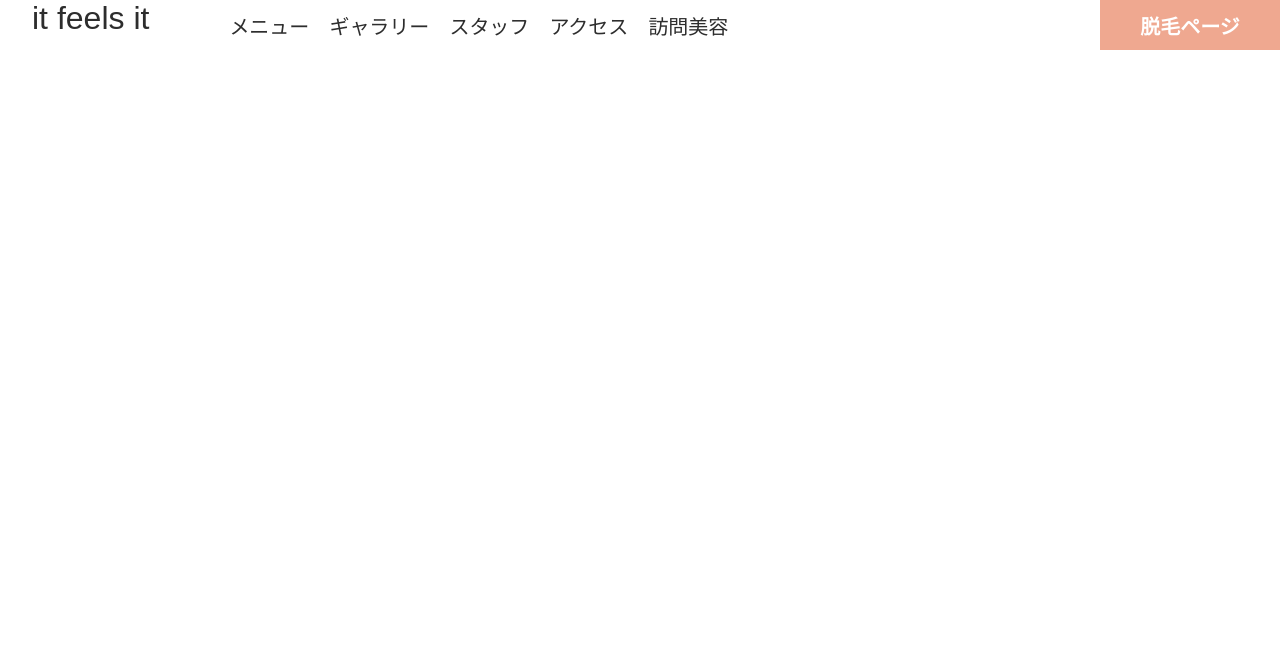
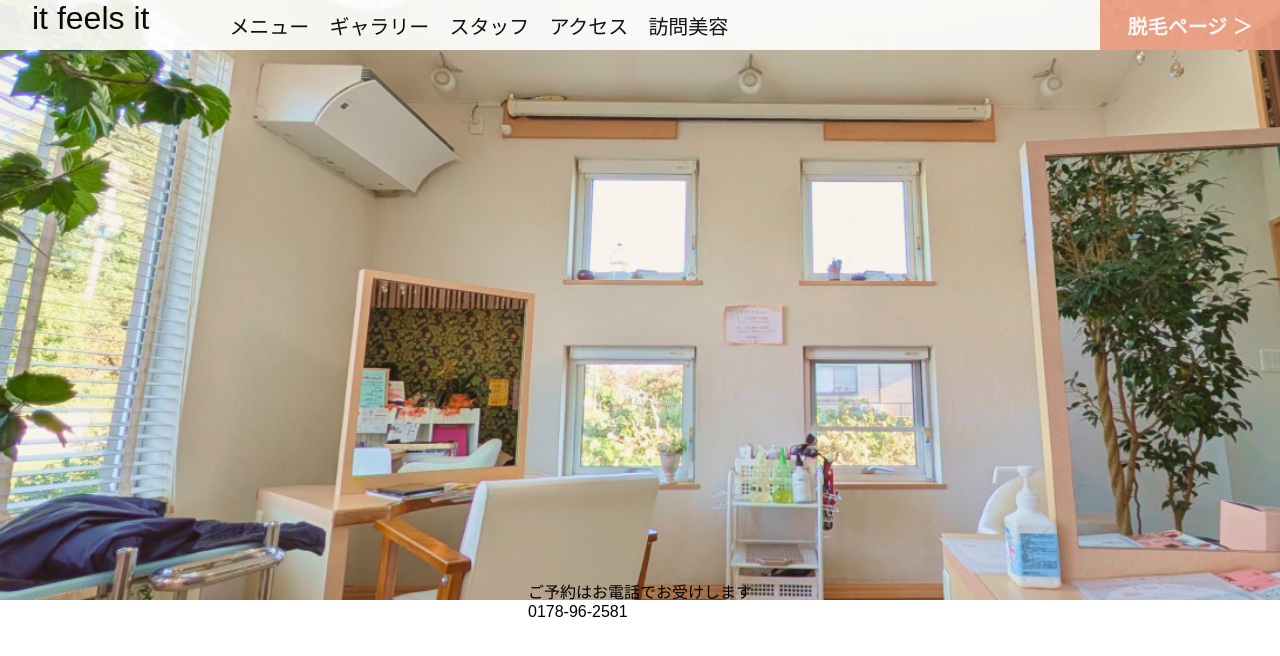
Before and after one commit to yuka-sawamura/HP_it_feels_it, a Next.js app: page / in a window 1280 px wide. Shown: the top 656 px of the page. Built offline with nearby package versions, Linux system fonts and the light colour scheme.

Commit message:
header toppage ittan

```diff
--- a/src/components/Header.tsx
+++ b/src/components/Header.tsx
@@ -17,7 +17,7 @@ const Header = () => {
           </div>
         </div>
         <div className="itit_header_pages-group">
-          <div className="itit_header_pages">脱毛ページ</div>
+          <div className="itit_header_pages">脱毛ページ ＞</div>
         </div>
       </div>
     </header>
--- a/src/pages/_app.tsx
+++ b/src/pages/_app.tsx
@@ -1,6 +1,25 @@
 import "@/styles/globals.scss";
 import type { AppProps } from "next/app";
+import Head from "next/head";
 
 export default function App({ Component, pageProps }: AppProps) {
-  return <Component {...pageProps} />;
+  return (
+    <div>
+      <Head>
+        <title>it feels it</title>
+        <meta name="description" content="it feels it" />
+        <script>
+          {` (function(d) {
+    var config = {
+      kitId: 'sqm4apg',
+      scriptTimeout: 3000,
+      async: true
+    },
+    h=d.documentElement,t=setTimeout(function(){h.className=h.className.replace(/\bwf-loading\b/g,"")+" wf-inactive";},config.scriptTimeout),tk=d.createElement("script"),f=false,s=d.getElementsByTagName("script")[0],a;h.className+=" wf-loading";tk.src='https://use.typekit.net/'+config.kitId+'.js';tk.async=true;tk.onload=tk.onreadystatechange=function(){a=this.readyState;if(f||a&&a!="complete"&&a!="loaded")return;f=true;clearTimeout(t);try{Typekit.load(config)}catch(e){}};s.parentNode.insertBefore(tk,s)
+  })(document);`}
+        </script>
+      </Head>
+      <Component {...pageProps} />
+    </div>
+  );
 }
--- a/src/pages/index.tsx
+++ b/src/pages/index.tsx
@@ -24,7 +24,21 @@ export default function Home() {
       </Head>
       <div className={`${geistSans.variable} ${geistMono.variable}`}>
         <Header />
-        <main className=""></main>
+        <main>
+          <div className="itit_main">
+            <div className="itit_main_group">
+              <div className="itit_main_group_text">
+                <p>ご予約はお電話でお受けします</p>
+                <p>0178-96-2581</p>
+              </div>
+              <img
+                className="itit_main_image"
+                src="/it-feels-it-top-image.png"
+                alt="top-image画像"
+              />
+            </div>
+          </div>
+        </main>
       </div>
     </>
   );
--- a/src/styles/globals.scss
+++ b/src/styles/globals.scss
@@ -1,16 +1,5 @@
 @import "./header.scss";
-
-:root {
-  --background: #ffffff;
-  --foreground: #171717;
-}
-
-@media (prefers-color-scheme: dark) {
-  :root {
-    --background: #0a0a0a;
-    --foreground: #ededed;
-  }
-}
+@import "./home.scss";
 
 html,
 body {
@@ -19,9 +8,7 @@ body {
 }
 
 body {
-  color: var(--foreground);
-  background: var(--background);
-  font-family: Arial, Helvetica, sans-serif;
+  font-family: "ten-mincho-text", Arial, Helvetica, sans-serif;
   -webkit-font-smoothing: antialiased;
   -moz-osx-font-smoothing: grayscale;
 }
@@ -36,9 +23,3 @@ a {
   color: inherit;
   text-decoration: none;
 }
-
-@media (prefers-color-scheme: dark) {
-  html {
-    color-scheme: dark;
-  }
-}
--- a/src/styles/header.scss
+++ b/src/styles/header.scss
@@ -3,8 +3,6 @@
 .itit_header {
   &_group {
     position: fixed;
-    top: 0;
-    left: 0;
     width: 100%;
     z-index: 1000;
     box-sizing: border-box;
--- /dev/null
+++ b/src/styles/home.scss
@@ -0,0 +1,14 @@
+.itit_main {
+  &_group {
+  }
+  &_image {
+    width: 1500px;
+    height: 600px;
+  }
+  &_group_text {
+    position: absolute;
+    top: 75%;
+    left: 50%;
+    transform: translate(-50%, -50%);
+  }
+}
```
Also changed, not shown: public/it-feels-it-top-image.png (added).
